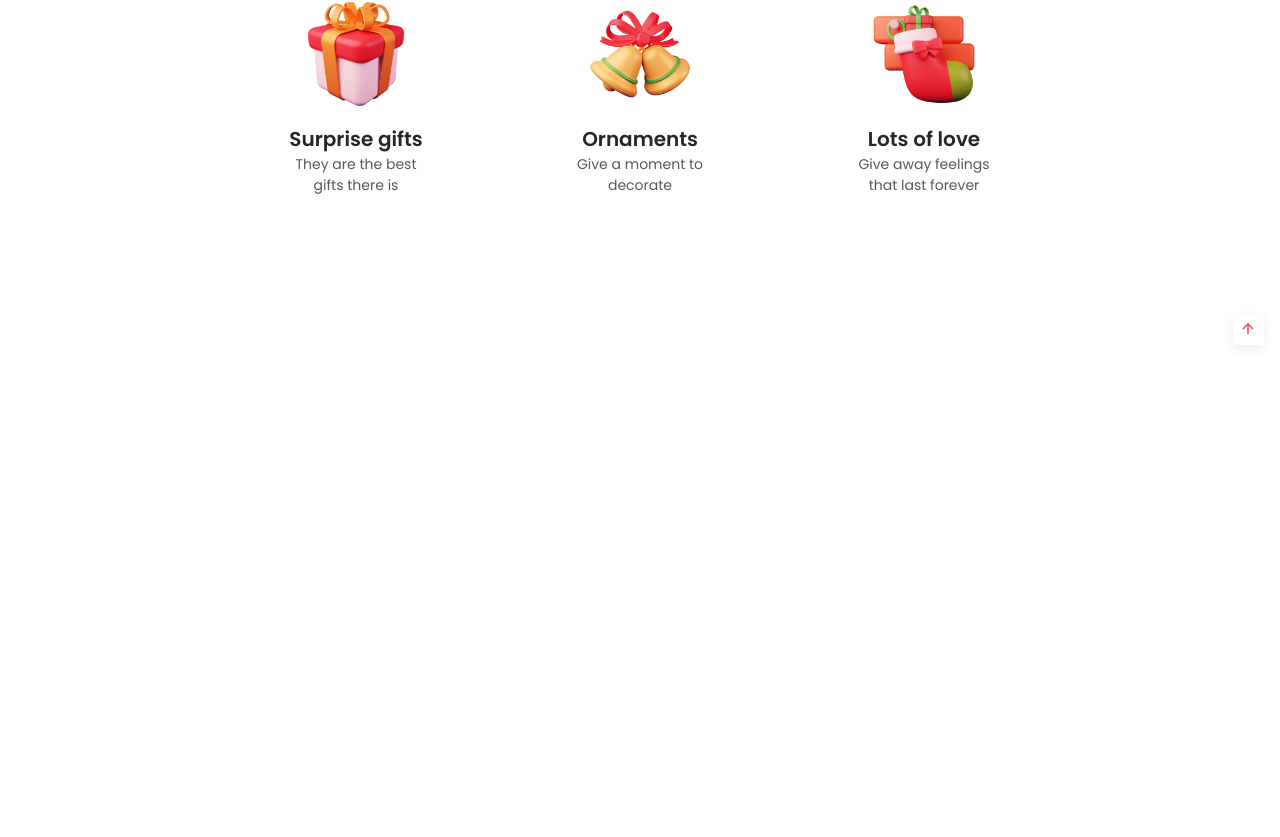
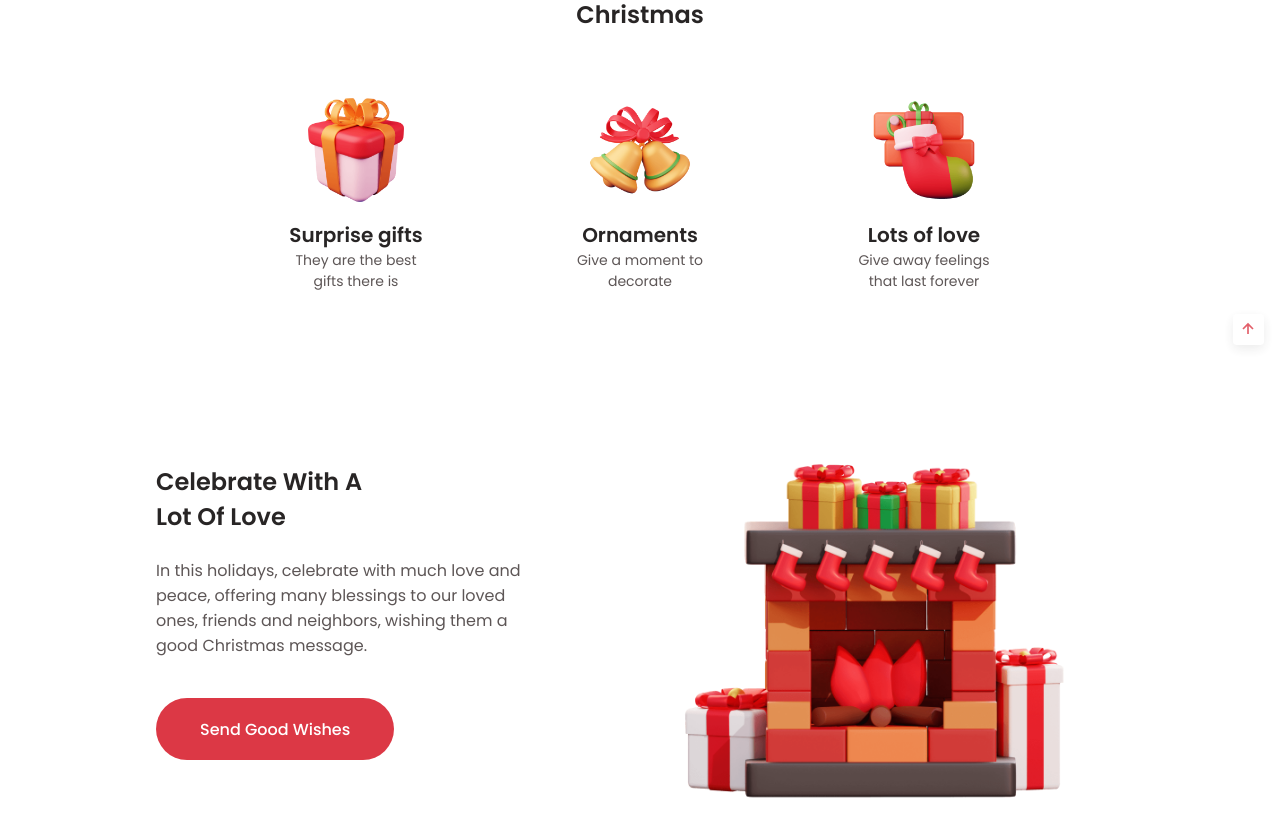
Before and after one commit to Victtor-777/Christmas_Website, a React (Vite) app: page / in a window 1280 px wide. Shown: the part 695-1532 px from the top of the page. Built offline with nearby package versions, Linux system fonts and the light colour scheme.

Commit message:
Add section Celebrate

```diff
--- a/src/App.tsx
+++ b/src/App.tsx
@@ -1,4 +1,5 @@
 // import { BaseHeader } from "./Components/Header/BaseHeader";
+import { Celebrate } from "./Components/Celebrate/Celebrate";
 import { Giving } from "./Components/Giving/Giving";
 import { Header } from "./Components/Header/Header";
 import { Home } from "./Components/Home/Home";
@@ -13,6 +14,7 @@ function App() {
       <main>
         <Home />
         <Giving />
+        <Celebrate />
       </main>
     </>
   );
--- /dev/null
+++ b/src/Components/Celebrate/Celebrate.module.css
@@ -0,0 +1,49 @@
+.celebrate_section {
+  margin-top: 9rem;
+  display: flex;
+  justify-content: center;
+}
+
+.celebrate_container {
+  display: grid;
+  justify-content: center;
+  align-items: center;
+  gap: 1rem;
+}
+
+.celebrate_info {
+  text-align: center;
+}
+
+.celebrate_info h2 {
+  color: var(--title-color);
+  font-size: var(--h2-font-size);
+  font-weight: var(--font-semi-bold);
+}
+
+.celebrate_info p {
+  color: var(--text-color);
+  font-size: var(--normal-font-size);
+  margin: 1.5rem 0 2.5rem;
+}
+
+.celebrate_container img {
+  max-width: 17.5rem;
+  justify-self: center;
+}
+
+@media screen and (min-width: 767px) {
+  .celebrate_container {
+    grid-template-columns: 1fr 1fr;
+    max-width: 80rem;
+  }
+  .celebrate_info {
+    text-align: start;
+  }
+  .celebrate_info p {
+    padding-right: 6rem;
+  }
+  .celebrate_container img {
+    max-width: 28rem;
+  }
+}
--- /dev/null
+++ b/src/Components/Celebrate/Celebrate.tsx
@@ -0,0 +1,25 @@
+import styles from "./Celebrate.module.css";
+import celebrateImg from "../../assets/celebrate.png";
+
+export function Celebrate() {
+  return (
+    <section className={`container ${styles.celebrate_section}`}>
+      <div className={styles.celebrate_container}>
+        <div className={styles.celebrate_info}>
+          <h2>
+            Celebrate With A <br /> Lot Of Love
+          </h2>
+          <p>
+            In this holidays, celebrate with much love and peace, offering many
+            blessings to our loved ones, friends and neighbors, wishing them a
+            good Christmas message.
+          </p>
+          <a className="button" href="/">
+            Send Good Wishes
+          </a>
+        </div>
+        <img src={celebrateImg} alt="" />
+      </div>
+    </section>
+  );
+}
--- a/src/Components/Giving/Giving.module.css
+++ b/src/Components/Giving/Giving.module.css
@@ -1,5 +1,5 @@
 .giving_section {
-  margin-top: 6rem;
+  margin-top: rem;
   display: grid;
   justify-content: center;
 }
--- a/src/Components/Header/Header.module.css
+++ b/src/Components/Header/Header.module.css
@@ -42,6 +42,7 @@
   display: flex;
   align-items: center;
   gap: 1rem;
+  cursor: pointer;
 }
 
 @media (max-width: 767px) {
@@ -99,6 +100,10 @@
   box-shadow: 0 1px 4px rgba(0, 0, 0, 0.15);
 }
 
+.dark_scroll_header {
+  box-shadow: 0 2px 4px rgba(0, 0, 0, 0.35);
+}
+
 .active-link {
   color: var(--first-color);
 }
--- a/src/Components/Header/Header.tsx
+++ b/src/Components/Header/Header.tsx
@@ -56,7 +56,9 @@ export function Header() {
 
   return (
     <header
-      className={`${styles.header} ${isScrolled ? styles.scroll_header : ""}`}
+      className={`${styles.header} ${isScrolled ? styles.scroll_header : ""} ${
+        isDarkTheme && isScrolled ? styles.dark_scroll_header : ""
+      }`}
     >
       <nav className={`container ${styles.nav}`}>
         <a className={styles.nav_logo} href="#">
--- a/src/global.css
+++ b/src/global.css
@@ -79,9 +79,9 @@ body {
 
 main {
   overflow: hidden;
-  /* display: flex;
+  display: flex;
   flex-direction: column;
-  gap: 6rem; */
+  gap: 6rem;
 }
 
 h1,
```
